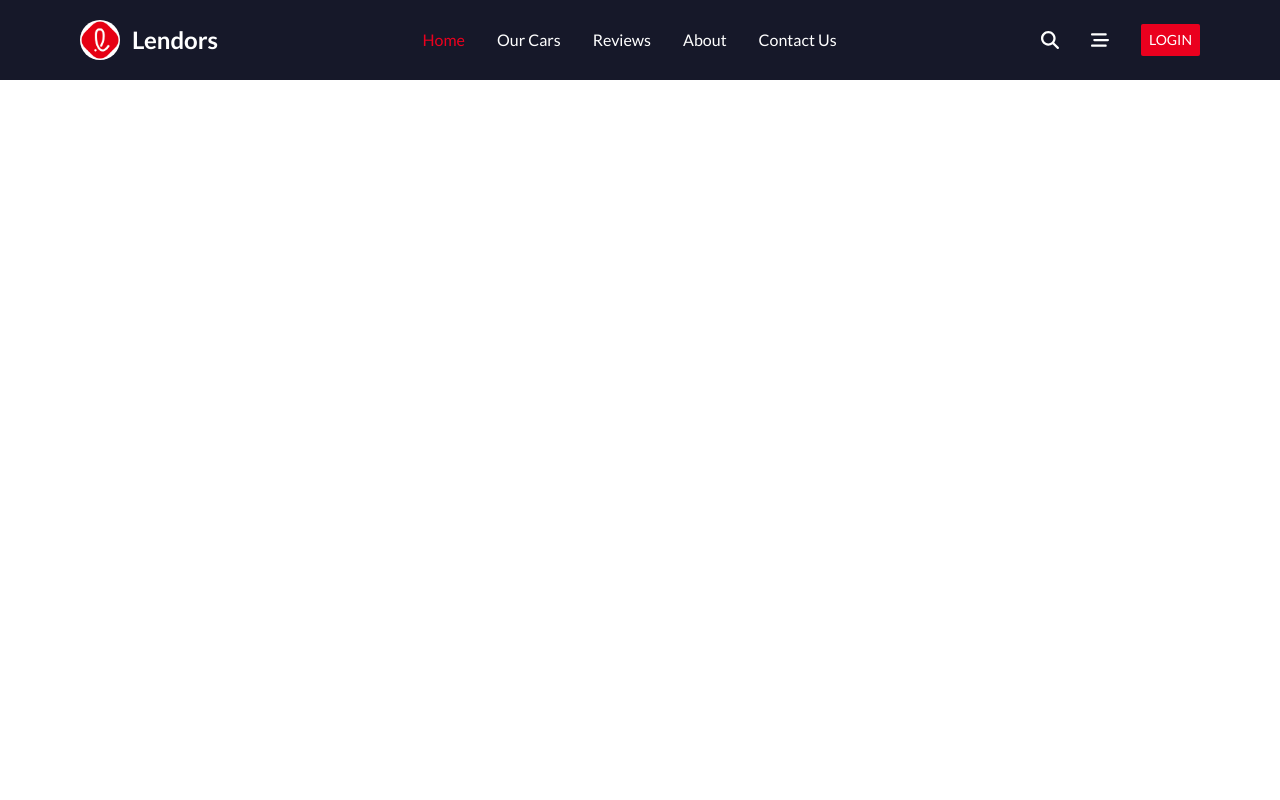
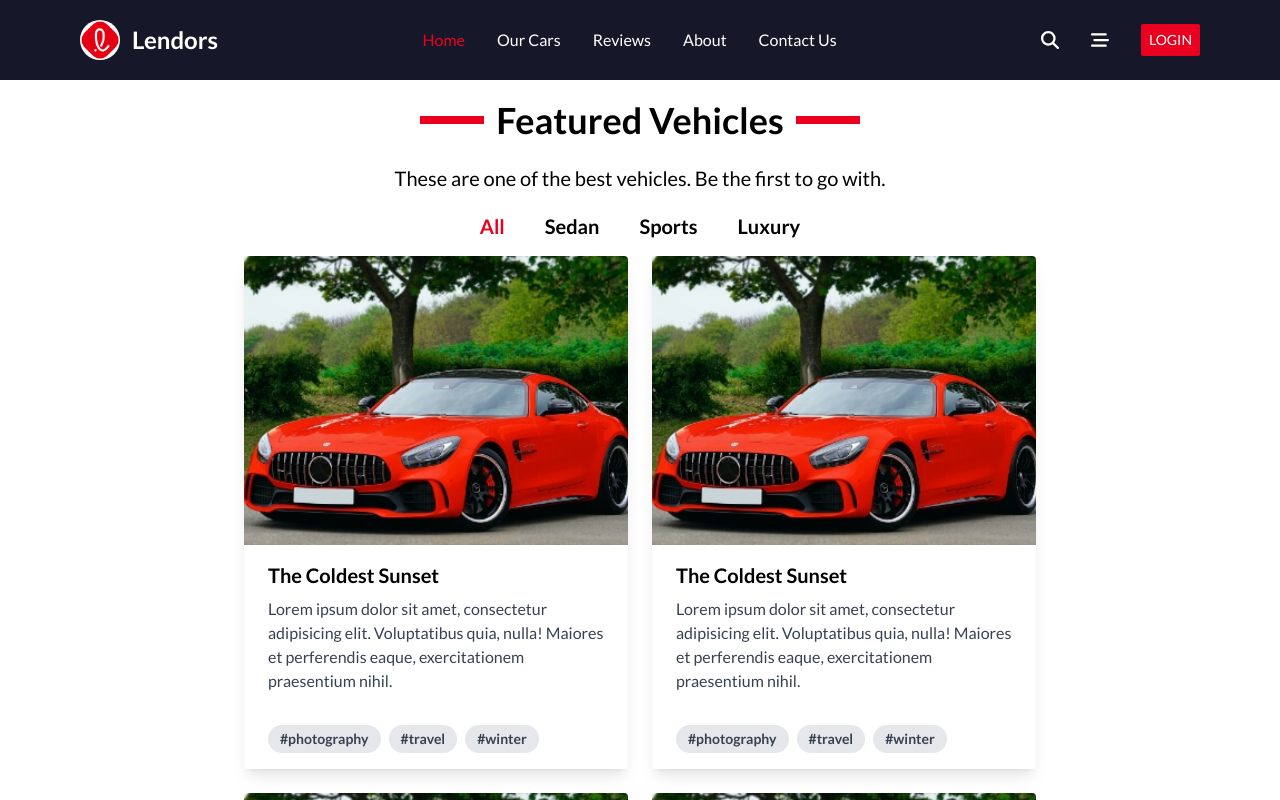
Before and after one commit to patriicke/lendors, a React (Vite) app in the folder frontend/: page /gallery in a window 1280 px wide. Built offline with nearby package versions, Linux system fonts and the light colour scheme.

Commit message:
[updated]: I have added our cars page

```diff
--- a/frontend/src/components/footer/FooterComponent.tsx
+++ b/frontend/src/components/footer/FooterComponent.tsx
@@ -84,7 +84,7 @@ const FooterComponent: React.FC = () => {
   ];
   return (
     <Slide direction="up" cascade triggerOnce>
-      <div className="relative flex justify-start mdjustify-center md:items-end bg-blueish mt-10">
+      <div className="relative flex justify-start md:justify-center md:items-end bg-blueish mt-10">
         <div className="flex py-20 px-4 md:px-6 xl:px-20 flex-col justify-start items-start md:justify-center md:items-center relative z-10">
           <div className="flex  flex-col items-start justify-start xl:justify-center xl:space-x-8 xl:flex-row">
             <div className="flex justify-start items-center space-x-4">
@@ -160,25 +160,13 @@ const FooterComponent: React.FC = () => {
               })}
             </div>
             <div className="flex  justify-start md:justify-end items-start  w-full md:w-auto md:items-center space-x-6 ">
-              <a
-                href="https://twitter.com/patriicke"
-                className="text-white hover:text-gray-200 w-6"
-                target={"_blank"}
-              >
+              <a href="https://twitter.com/patriicke" className="text-white hover:text-gray-200 w-6" target={"_blank"}>
                 <Twitter />
               </a>
-              <a
-                href="https://web.facebook.com/rutaboba.isaac"
-                className="text-white hover:text-gray-200 w-6"
-                target={"_blank"}
-              >
+              <a href="https://web.facebook.com/rutaboba.isaac" className="text-white hover:text-gray-200 w-6" target={"_blank"}>
                 <Facebook />
               </a>
-              <a
-                className="text-white hover:text-gray-200 w-6"
-                href="http://github.com/patriicke"
-                target={"_blank"}
-              >
+              <a className="text-white hover:text-gray-200 w-6" href="http://github.com/patriicke" target={"_blank"}>
                 <GitHub />
               </a>
             </div>
--- a/frontend/src/components/home/HomePageComponent.tsx
+++ b/frontend/src/components/home/HomePageComponent.tsx
@@ -105,7 +105,7 @@ const HomePageComponent: React.FC = () => {
       </Slide>
       <section className="h-[3em] w-full"></section>
       <Slide direction="up" cascade triggerOnce>
-        <section className="w-full h-20 flex flex-col items-center  gap-5">
+        <section className="w-full h-20 min-h-20 flex flex-col items-center  gap-5">
           <div className="w-full flex items-center  justify-center gap-3 ">
             <div className="h-2 w-16 bg-redish"></div>
             <h1 className="font-bold text-4xl text-center">
@@ -113,8 +113,7 @@ const HomePageComponent: React.FC = () => {
             </h1>
             <div className="h-2 w-16 bg-redish"></div>
           </div>
-          <p className="text-xl">
-            {" "}
+          <p className="text-xl p-1 text-center">
             These are one of the best vehicles. Be the first to go with.
           </p>
         </section>
--- a/frontend/src/pages/Gallery/GalleryPage.tsx
+++ b/frontend/src/pages/Gallery/GalleryPage.tsx
@@ -1,8 +1,123 @@
-import React from "react";
+import React, { useState } from "react";
+import { Slide } from "react-awesome-reveal";
+import FooterComponent from "../../components/footer/FooterComponent";
 import NavbarComponent from "../../components/navbar/NavbarComponent";
+import Img_1 from "/assets/img/img_01.jpg";
+const GalleryPage: React.FC = () => {
+  const categories: string[] = ["All", " Sedan", "Sports", "Luxury"];
+  const [currentCars, setCurrentCars] = useState<number>(1);
+  const cars: number[] = [1, 2, 3, 4, 5, 6, 7, 8, 9];
+  const [currentCategory, setCurrentCategory] = useState<number>(0);
+  return (
+    <div className={`h-[calc(100vh_-_5rem)] w-full mt-5`}>
+      <Slide direction="up" cascade triggerOnce>
+        <section className="w-full h-20 min-h-20 flex flex-col items-center  gap-5">
+          <div className="w-full flex items-center  justify-center gap-3 ">
+            <div className="h-2 w-16 bg-redish"></div>
+            <h1 className="font-bold text-4xl text-center">
+              Featured Vehicles
+            </h1>
+            <div className="h-2 w-16 bg-redish"></div>
+          </div>
+          <p className="text-xl p-1 text-center">
+            These are one of the best vehicles. Be the first to go with.
+          </p>
+        </section>
+      </Slide>
+      <section className="h-[50em] py-8">
+        <Slide direction="up" cascade triggerOnce>
+          <div className="flex items-center justify-center gap-10">
+            {categories.map((category, index) => (
+              <button
+                className={`text-xl font-bold ${
+                  currentCategory == index && "text-redish"
+                } hover:text-redish duration-500`}
+                onClick={() => {
+                  setCurrentCategory(index);
+                }}
+                key={index}
+              >
+                {category}
+              </button>
+            ))}
+          </div>
+        </Slide>
+        <div className="w-full xl:w-[70%] m-auto py-4 flex flex-wrap gap-6 items-center justify-center  transition-all duration-300">
+          {Array(9)
+            .fill("")
+            .map((text, index) => {
+              return (
+                <Slide direction="up" key={index} triggerOnce>
+                  <div className="max-w-sm rounded overflow-hidden shadow-lg cursor-pointer">
+                    <img
+                      className="w-full"
+                      src={Img_1}
+                      alt="Sunset in the mountains"
+                    />
+                    <div className="px-6 py-4">
+                      <div className="font-bold text-xl mb-2">
+                        The Coldest Sunset
+                      </div>
+                      <p className="text-gray-700 text-base">
+                        Lorem ipsum dolor sit amet, consectetur adipisicing
+                        elit. Voluptatibus quia, nulla! Maiores et perferendis
+                        eaque, exercitationem praesentium nihil.
+                      </p>
+                    </div>
+                    <div className="px-6 pt-4 pb-2">
+                      <span className="inline-block bg-gray-200 rounded-full px-3 py-1 text-sm font-semibold text-gray-700 mr-2 mb-2">
+                        #photography
+                      </span>
+                      <span className="inline-block bg-gray-200 rounded-full px-3 py-1 text-sm font-semibold text-gray-700 mr-2 mb-2">
+                        #travel
+                      </span>
+                      <span className="inline-block bg-gray-200 rounded-full px-3 py-1 text-sm font-semibold text-gray-700 mr-2 mb-2">
+                        #winter
+                      </span>
+                    </div>
+                  </div>
+                </Slide>
+              );
+            })}
+          <div className="w-full py-5 flex items-center justify-center ">
+            <div>
+              <div className="inline-flex -space-x-px">
+                <button className="p-3 ml-0 leading-tight text-gray-500 bg-white rounded-l-lg border border-gray-200 hover:bg-gray-100 hover:text-gray-700 dark:bg-gray-800 dark:border-gray-700 dark:text-gray-400 dark:hover:bg-gray-700 dark:hover:text-white duration-75"
+                onClick={()=> {
+                  currentCars == 1 ? setCurrentCars(cars.length): setCurrentCars(cur=> cur - 1)
+                }}
+                >
+                  Previous
+                </button>
+                {cars.map((car) => {
+                  return (
+                    <button
+                      className={`p-3 px-4 leading-tight border border-gray-200 hover:bg-red-600 hover:text-white ${
+                        car == currentCars
+                          ? "bg-redish text-white "
+                          : "text-gray-500 "
+                      } hover:text-gray-700 dark:bg-gray-800 dark:border-gray-700 dark:text-gray-400 dark:hover:bg-gray-700 dark:hover:text-white duration-75`}
+                      key={car}
+                      onClick={() => setCurrentCars(car)}
+                    >
+                      {car}
+                    </button>
+                  );
+                })}
 
-const GalleryPage: React.FC = () => {
-  return <div className={`h-[calc(100vh_-_5rem)] w-full`}></div>;
+                <button className="p-3 leading-tight text-gray-500 bg-white rounded-r-lg border border-gray-200 hover:bg-red-600 hover:text-white dark:bg-gray-800 dark:border-gray-700 dark:text-gray-400 dark:hover:bg-gray-700 dark:hover:text-white duration-75" onClick={()=> {
+                  currentCars == cars.length ? setCurrentCars(1): setCurrentCars(cur=> cur +1)
+                }}>
+                  Next
+                </button>
+              </div>
+            </div>
+          </div>
+        </div>
+        <FooterComponent />
+      </section>
+    </div>
+  );
 };
 
 export default GalleryPage;
```
